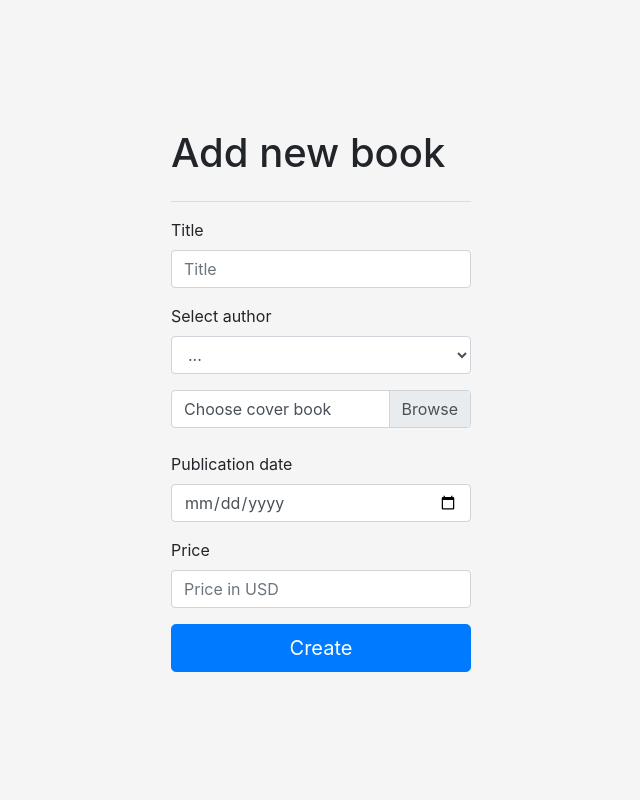
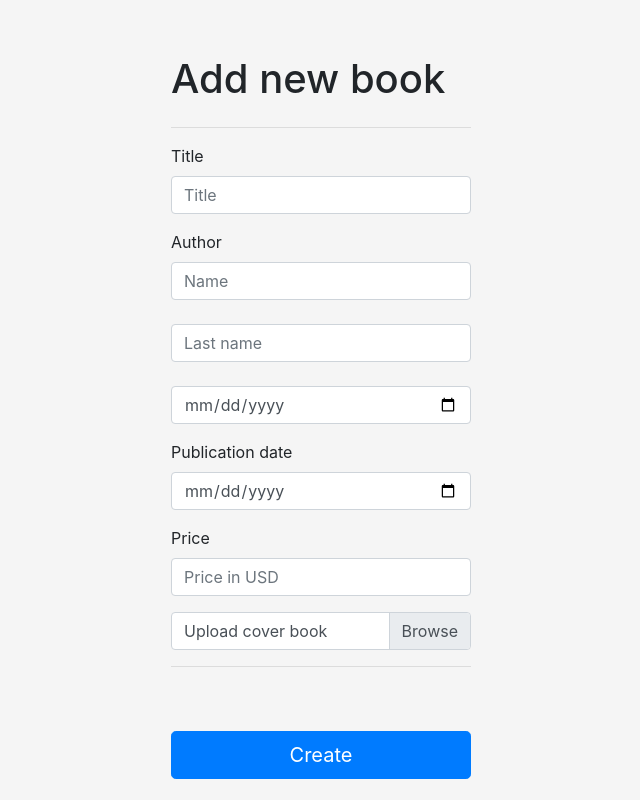
Before and after one commit to cristianndan14/bookstore_V2, a Python web app: template app/templates/add_book.html in a window 1280 px wide. Shown: the whole page, without its empty margins (319-959 px from the left). Run offline with Jinja, Linux system fonts and the light colour scheme; the template is opened without the code that fills it, so the values that code supplies are empty.

Commit message:
integrated 'add author' in fuction 'add_book'

```diff
--- a/app/templates/add_book.html
+++ b/app/templates/add_book.html
@@ -1,6 +1,7 @@
 {% extends './body.html' %}
 
 {% block title %}Add Book{% endblock title %}
+
 
 {% block customCSS %}
 <link rel="stylesheet" href="{{ url_for('static', filename='css/login.css') }}">
@@ -23,30 +24,28 @@
       <input type="text" class="form-control" id="Title" name="Title" placeholder="Title" required>
     </div>
     <div class="form-group">
-      <label for="Author">Select author</label>
-      <select class="form-control" id="Author" name="Author" required>
-          <option>...</option>
-          {% for aut in data.authors %}
-            <option value="{{ aut.id_author}}">{{ aut.full_name() }}</option>
-          {% endfor %}
-      </select>
+      <label for="Author">Author</label>
+      <input type="text" class="form-control" id="Author_Name" name="Author_name" placeholder="Name" autocomplete="off">
+      <br>
+      <input type="text" class="form-control" id="Author_LastName" name="Author_lastname" placeholder="Last name" autocomplete="off">
+      <br>
+      <input type="date" class="form-control" id="Author_BirthDate" name="Author_birthdate">
+    </div>
+    <div class="form-group">
+      <label for="publication_date">Publication date</label>
+      <input type="date" class="form-control" id="Publication_date" name="Publication_date">
+    </div>
+    <div class="form-group">
+      <label for="Price">Price</label>
+      <input type="number" class="form-control" step="0.01" max="9999.99" id="Price" name="Price" placeholder="Price in USD" required>
     </div>
     <div class="custom-file">
-        <input type="file" class="custom-file-input" id="customFile" name="customFile" >
-        <label class="custom-file-label" for="customFile">Choose cover book</label>
+      <label class="custom-file-label" for="customFile">Upload cover book</label>
+      <input type="file" class="custom-file-input" id="customFile" name="customFile">
     </div>
-    <br>
-    <br>
-    <div class="form-group">
-        <label for="publication_date">Publication date</label>
-        <input type="date" class="form-control" id="publication_date" name="Publication_date">
-    </div>
-    <div class="form-group">
-        <label for="Price">Price</label>
-        <input type="number" class="form-control" step="0.01" max="9999.99" id="Price" name="Price" placeholder="Price in USD" required>
-    </div>
+    <hr>
     <div>
-      <button class="w-100 btn btn-lg btn-primary" type="submit">Create</button>
+      <button class="w-100 btn btn-lg btn-primary mt-5" type="submit">Create</button>
     </div>
 </form>
 
--- a/app/templates/base.html
+++ b/app/templates/base.html
@@ -7,6 +7,8 @@
     <title>{% block title %}{% endblock title %}</title>
     <link rel="shortcut icon" href="{{ url_for('static', filename='img/iconbook.png') }}" type="image/x-icon">
     <link rel="stylesheet" href="{{ url_for('static', filename='lib/bootstrap-4.5.3-dist/css/bootstrap.min.css') }}">
+    {% block customScript %}
+    {% endblock customScript %}
     {% block customCSS %}
     {% endblock customCSS %}
 </head>
--- a/config.py
+++ b/config.py
@@ -3,6 +3,8 @@ from decouple import config
 
 class Config:
     SECRET_KEY = 'bM#@zeMW85axLe8Tsh'
+    UPLOAD_FOLDER = 'app/static/img/covers'
+    ALLOWED_EXTENSIONS = {'png', 'jpg', 'jpeg'}
 
 
 class DevelopmentConfig(Config):
--- a/requirements.txt
+++ b/requirements.txt
@@ -11,6 +11,7 @@ Flask-MySQLdb==1.0.1
 Flask-Script==2.0.5
 Flask-WTF==1.0.1
 iniconfig==1.1.1
+isbnlib==3.10.13
 itsdangerous==2.1.2
 Jinja2==3.1.2
 MarkupSafe==2.1.1
```
Also changed, not shown: app/routes/books.py (+43 -15 lines), app/consts.py (line endings or trailing spaces), app/static/img/covers/71YxVWjZP1L._AC_UF10001000_QL80_.jpg (added).
